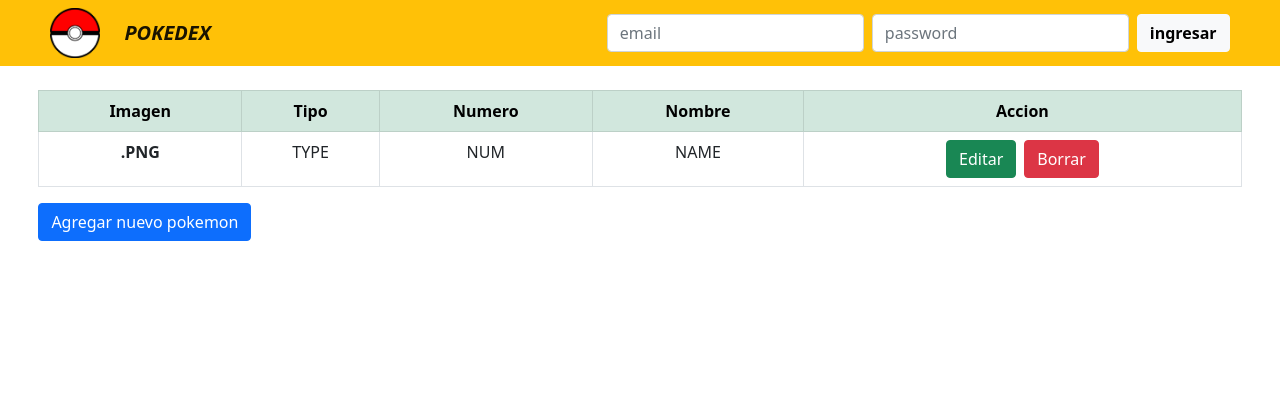
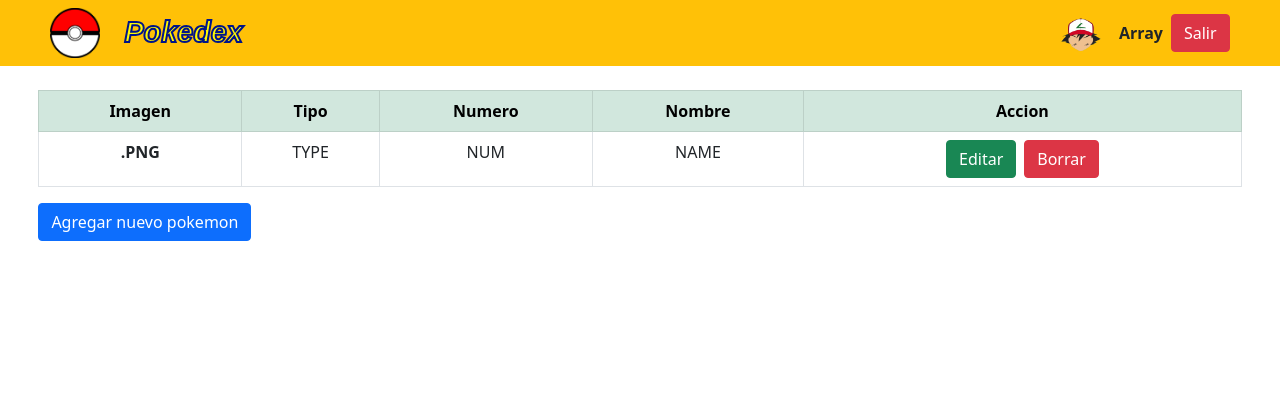
Before and after one commit to MonteagudoRodrigo/pokemon, a PHP site: page / in a window 1280 px wide. Shown: the top 420 px of the page. Run offline with PHP 8.4, Linux system fonts and the light colour scheme; the visitor is signed in with stand-in values (Sample User, id 1); some web fonts are replaced.

Commit message:
feat(pokedex): new login

```diff
--- a/assets/styles/style.css
+++ b/assets/styles/style.css
@@ -13,6 +13,15 @@ main {
 
 main {
   max-width: 1440px;
+}
+
+.logotipe{
+  font-family: "Pokemon", sans-serif;
+  /* letter-spacing: 2px; */
+  color: rgb(255, 251, 0) !important;
+  -webkit-text-stroke: 2px rgb(0, 20, 136);
+  font-size: 1.8rem;
+  text-decoration: none;
 }
 
 @media (max-width: 768px) {
@@ -35,6 +44,11 @@ main {
     flex-direction: column;
   }
 
+  .menu-info-admin .menu-info-admin__item {
+    align-self: flex-start;
+    margin: 0;
+  }
+
   .menu-info-admin a {
     margin: 0;
     width: fit-content;
--- a/index.php
+++ b/index.php
@@ -4,9 +4,9 @@ include("conexion/ConexionDatabase.php");
 $database = new ConexionDatabase();
 session_start();
 
-if (!isset($_SESSION["pokelog"])) {
-    echo "Hola Admin!";
-}
+// if (!isset($_SESSION["pokelog"])) {
+//     echo "Hola Admin!";
+// }
 ?>
 <!DOCTYPE html>
 <html lang="en">
@@ -16,6 +16,7 @@ if (!isset($_SESSION["pokelog"])) {
     <meta http-equiv="X-UA-Compatible" content="IE=edge">
     <meta name="viewport" content="width=device-width, initial-scale=1.0">
     <link href="https://cdn.jsdelivr.net/npm/bootstrap@5.0.2/dist/css/bootstrap.min.css" rel="stylesheet" integrity="sha384-EVSTQN3/azprG1Anm3QDgpJLIm9Nao0Yz1ztcQTwFspd3yD65VohhpuuCOmLASjC" crossorigin="anonymous">
+    <link href="//db.onlinewebfonts.com/c/f4d1593471d222ddebd973210265762a?family=Pokemon" rel="stylesheet" type="text/css" />
     <link rel="stylesheet" href="./assets/styles/style.css?v=<?php echo time(); ?>">
     <title>Document</title>
 </head>
--- a/sections/header.php
+++ b/sections/header.php
@@ -27,7 +27,7 @@
 <nav class="navbar navbar-expand-lg navbar-light bg-warning">
     <div class="container-fluid">
         <img src="./assets/images/logo-pokebola.png" alt="" width="50" />
-        <a class="navbar-brand ms-4 fw-bold fst-italic" href="#">POKEDEX</a>
+        <a class="ms-4 fw-bold fst-italic logotipe" href="#">Pokedex</a>
         <button class="navbar-toggler" type="button" data-bs-toggle="collapse" data-bs-target="#navbarScroll" aria-controls="navbarScroll" aria-expanded="false" aria-label="Toggle navigation">
             <span class="navbar-toggler-icon"></span>
         </button>
@@ -36,14 +36,14 @@
 
             </ul>
             <?php
-            if (!isset($_SESSION["pokelog"])) {
+            if (isset($_SESSION["pokelog"])) {
                 $usuarioLogueado = $_SESSION["pokelog"];
                 echo '<div class="d-flex justify-content-between menu-info-admin gap-2 align-items-center">
-                <img src="./assets/images/ash.png" alt="" width="60">
-                <p class="m-0 fw-bold text-center">
+                <img src="./assets/images/ash.png" alt="" width="60" class="menu-info-admin__item">
+                <p class="m-0 fw-bold text-center menu-info-admin__item">
                 ' . $usuarioLogueado .
                     '</p>
-                <a href="./logout.php" class="btn btn-danger ">Salir</a>
+                <a href="./sessions/logout.php" class="btn btn-danger menu-info-admin__item">Salir</a>
             </div>';
             } else {
                 echo '<form action="./sessions/login.php" method="post" class="d-flex  align-items-center gap-2 m-0 form-login">
--- a/sections/table.php
+++ b/sections/table.php
@@ -5,7 +5,11 @@
             <th scope="col" class="pokemon-column-info">Tipo</th>
             <th scope="col">Numero</th>
             <th scope="col">Nombre</th>
-            <th scope="col">Accion</th>
+            <?php
+            if (isset($_SESSION["pokelog"])) {
+                echo '<th scope="col">Accion</th>';
+            }
+            ?>
         </tr>
     </thead>
     <tbody>
@@ -14,12 +18,14 @@
             <td class='pokemon-column-info'>TYPE</td>
             <td>NUM</td>
             <td>NAME</td>
-            <td>
-                <div class='d-flex justify-content-center gap-2'>
-                    <button class='btn btn-success'>Editar</button>
-                    <button class='btn btn-danger'>Borrar</button>
-                </div>
-            </td>
+            <?php
+            if (isset($_SESSION["pokelog"])) {
+                echo "<td><div class='d-flex justify-content-center gap-2'>
+                         <button class='btn btn-success'>Editar</button>
+                         <button class='btn btn-danger'>Borrar</button>
+                     </div></td>";
+            }
+            ?>
         </tr>
     </tbody>
 </table>
--- a/sessions/login.php
+++ b/sessions/login.php
@@ -5,7 +5,7 @@ $password = $_POST["pass"];
 
 if($usuario == "admin@mail.com" && $password == "202cb962ac59075b964b07152d234b70"){
     session_start();
-    $_SESSION["pokelog"] = "yes";
+    $_SESSION["pokelog"] = $usuario;
     header("Location : index.php");
     exit();
 }else{
--- a/sessions/logout.php
+++ b/sessions/logout.php
@@ -1,8 +1,5 @@
 <?php
-// include("conexion/ConexionDatabase.php");
-
-// $database = new ConexionDatabase();
-// $database->getConexion();
 session_start();
 session_destroy();
 header("Location: index.php");
+exit();
```
